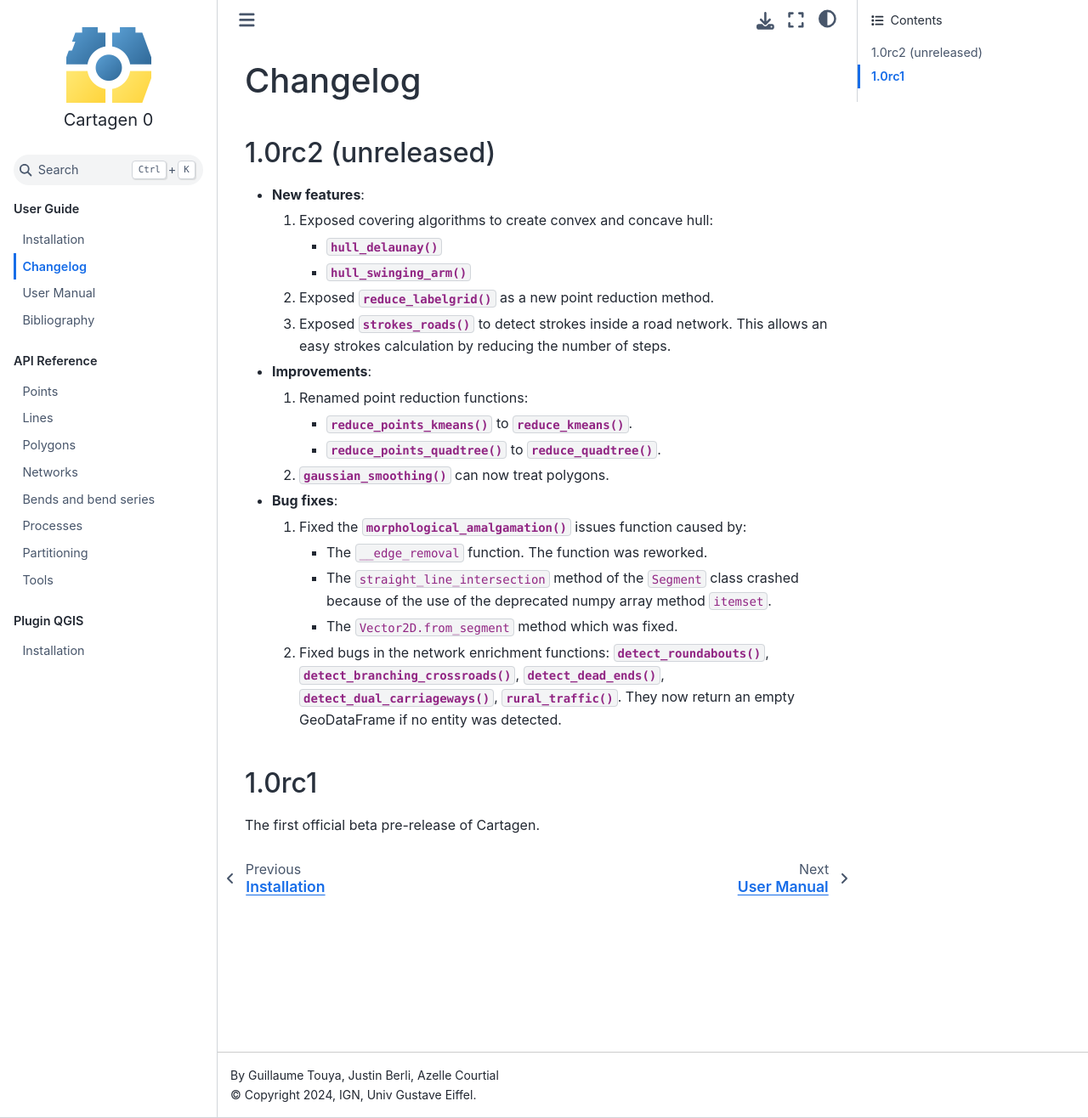
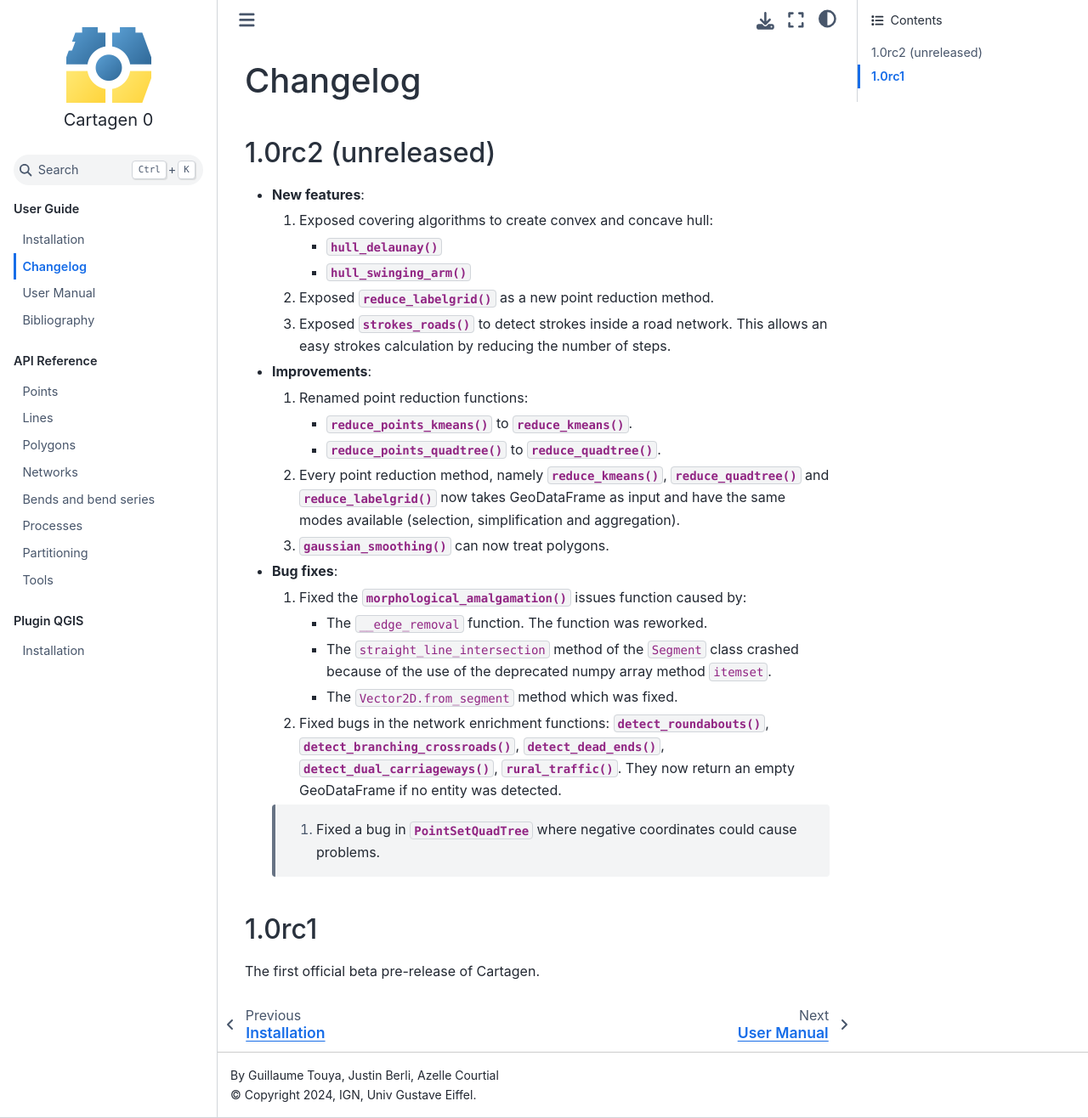
Before and after one commit to LostInZoom/cartagen, a Sphinx documentation site: the page built from docs/changelog.rst, in a window 1280 px wide and 1316 px high. Shown: the whole window at 85% size. Built offline with Sphinx 7.4.7 and the Sphinx Book theme 1.1.4, drawn with Linux system fonts in a browser that asks for light colours.

Commit message:
changelog update for point reduction methods

```diff
--- a/docs/changelog.rst
+++ b/docs/changelog.rst
@@ -25,6 +25,10 @@ Changelog
      - :func:`reduce_points_kmeans` to :func:`reduce_kmeans`.
      - :func:`reduce_points_quadtree` to :func:`reduce_quadtree`.
 
+  #. Every point reduction method, namely :func:`reduce_kmeans`, :func:`reduce_quadtree` and
+     :func:`reduce_labelgrid` now takes GeoDataFrame as input and have the same modes available
+     (selection, simplification and aggregation).
+
   #. :func:`gaussian_smoothing` can now treat polygons.
 
 - **Bug fixes**:
@@ -40,6 +44,8 @@ Changelog
      :func:`detect_branching_crossroads`, :func:`detect_dead_ends`, :func:`detect_dual_carriageways`,
      :func:`rural_traffic`. They now return an empty GeoDataFrame if no entity was detected.
 
+   #. Fixed a bug in :class:`PointSetQuadTree` where negative coordinates could cause problems.
+
 1.0rc1
 ======
 
```
